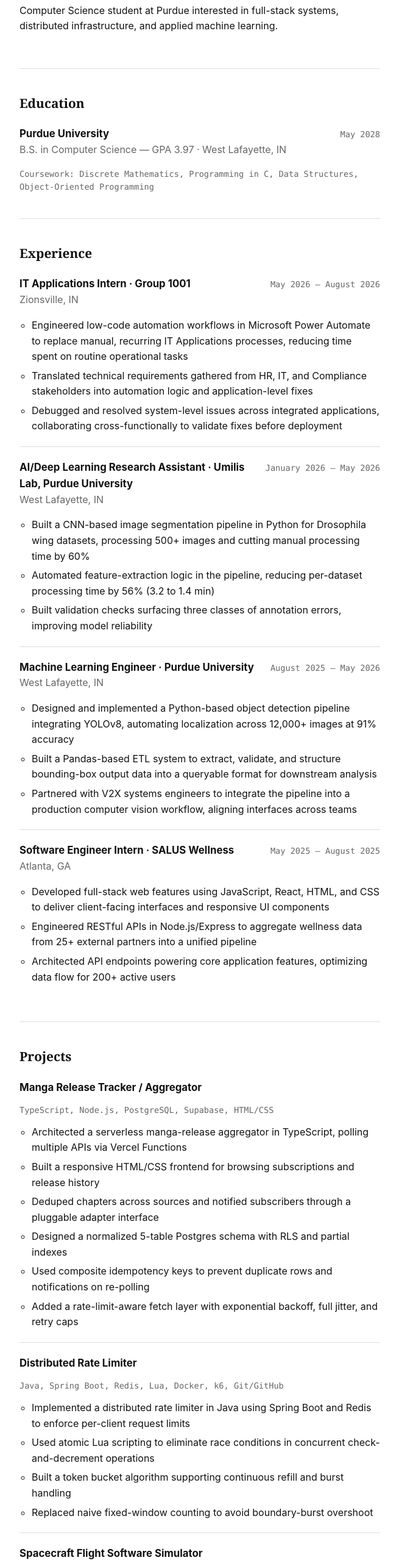
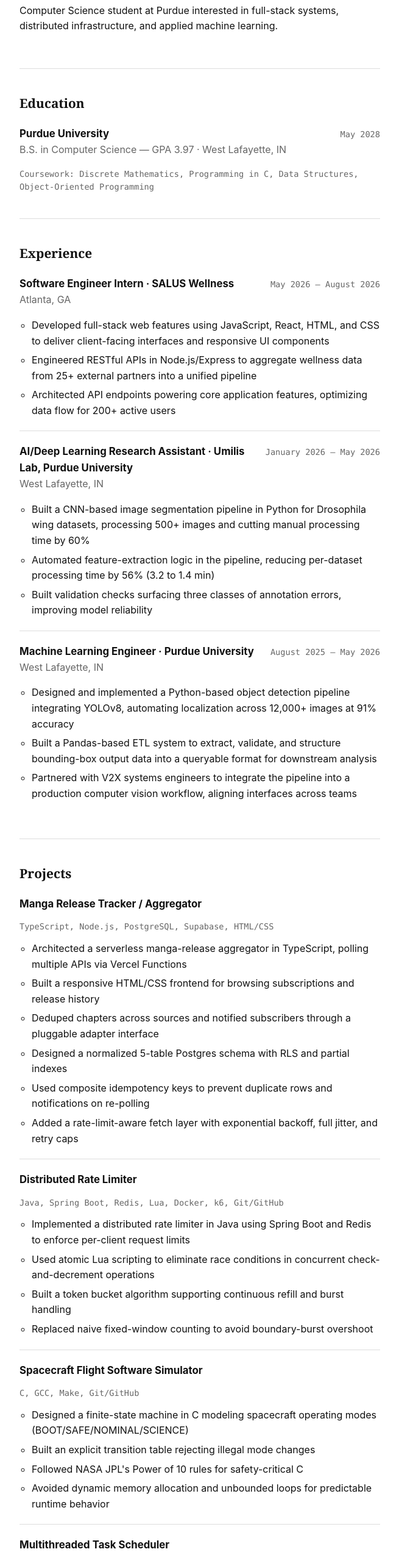
Before and after one commit to harjot3/personal-portfolio, a React (Vite) app: page / in a window 1280 px wide. Shown: the part 234-2797 px from the top of the page at 61% size, without its empty margins (312-967 px from the left). Built offline with nearby package versions, Linux system fonts and the light colour scheme.

Commit message:
updated experiences/projects

```diff
--- a/src/content.ts
+++ b/src/content.ts
@@ -28,14 +28,14 @@ export type ExperienceItem = {
 
 export const experience: ExperienceItem[] = [
   {
-    role: "IT Applications Intern",
-    org: "Group 1001",
-    location: "Zionsville, IN",
+    role: "Software Engineer Intern",
+    org: "SALUS Wellness",
+    location: "Atlanta, GA",
     period: "May 2026 – August 2026",
     bullets: [
-      "Engineered low-code automation workflows in Microsoft Power Automate to replace manual, recurring IT Applications processes, reducing time spent on routine operational tasks",
-      "Translated technical requirements gathered from HR, IT, and Compliance stakeholders into automation logic and application-level fixes",
-      "Debugged and resolved system-level issues across integrated applications, collaborating cross-functionally to validate fixes before deployment",
+      "Developed full-stack web features using JavaScript, React, HTML, and CSS to deliver client-facing interfaces and responsive UI components",
+      "Engineered RESTful APIs in Node.js/Express to aggregate wellness data from 25+ external partners into a unified pipeline",
+      "Architected API endpoints powering core application features, optimizing data flow for 200+ active users",
     ],
   },
   {
@@ -58,17 +58,6 @@ export const experience: ExperienceItem[] = [
       "Designed and implemented a Python-based object detection pipeline integrating YOLOv8, automating localization across 12,000+ images at 91% accuracy",
       "Built a Pandas-based ETL system to extract, validate, and structure bounding-box output data into a queryable format for downstream analysis",
       "Partnered with V2X systems engineers to integrate the pipeline into a production computer vision workflow, aligning interfaces across teams",
-    ],
-  },
-  {
-    role: "Software Engineer Intern",
-    org: "SALUS Wellness",
-    location: "Atlanta, GA",
-    period: "May 2025 – August 2025",
-    bullets: [
-      "Developed full-stack web features using JavaScript, React, HTML, and CSS to deliver client-facing interfaces and responsive UI components",
-      "Engineered RESTful APIs in Node.js/Express to aggregate wellness data from 25+ external partners into a unified pipeline",
-      "Architected API endpoints powering core application features, optimizing data flow for 200+ active users",
     ],
   },
 ];
@@ -117,14 +106,26 @@ export const projects: Project[] = [
     ],
   },
   {
-    title: "Wizard Platformer",
-    stack: "Java, Swing/AWT, Object-Oriented Design",
-    link: "https://github.com/harjot3/Wizard-Platformer",
+    title: "Multithreaded Task Scheduler",
+    stack: "C++17, C++ Standard Library, CMake, CTest",
+    link: "https://github.com/harjot3/multithreaded-task-scheduler",
     bullets: [
-      "Built a 2D platformer in Java using Swing/AWT with no external game engine",
-      "Structured ~700 lines of code across 4 classes with a reusable Sprite entity model",
-      "Implemented a CardLayout state machine driving menu, play, win, and loss screens",
-      "Designed a custom gravity and jump system using velocity integration",
+      "Built a C++17 thread pool that runs tasks across a fixed set of worker threads with no external dependencies",
+      "Implemented a mutex-protected priority queue with high, normal, and low priorities and FIFO ordering within each priority",
+      "Used condition variables to coordinate workers and std::future to return task results and propagate exceptions",
+      "Added graceful shutdown that drains accepted work and joins all workers, with tests for results, exceptions, ordering, concurrency, and shutdown",
+    ],
+  },
+  {
+    title: "Telemetry & Command System",
+    stack: "C, POSIX Sockets, pthreads, Make, Python, GitHub Actions",
+    link: "https://github.com/harjot3/telemetry-command-system",
+    bullets: [
+      "Built a local vehicle and ground-station simulation exchanging binary UDP commands and telemetry through POSIX sockets",
+      "Coordinated worker threads with bounded ring-buffer queues, mutexes, and condition variables for command processing and telemetry delivery",
+      "Designed a 24-byte protocol with explicit network-byte-order encoding, CRC-32 checksums, and sequence validation to reject malformed or replayed commands",
+      "Implemented SAFE, IDLE, and ACTIVE states with a two-second command watchdog that resets throttle to zero on timeout",
+      "Added C unit tests, Python integration tests over local UDP sockets, sanitizer targets, and a Linux CI workflow for GCC and Clang",
     ],
   },
 ];
```
